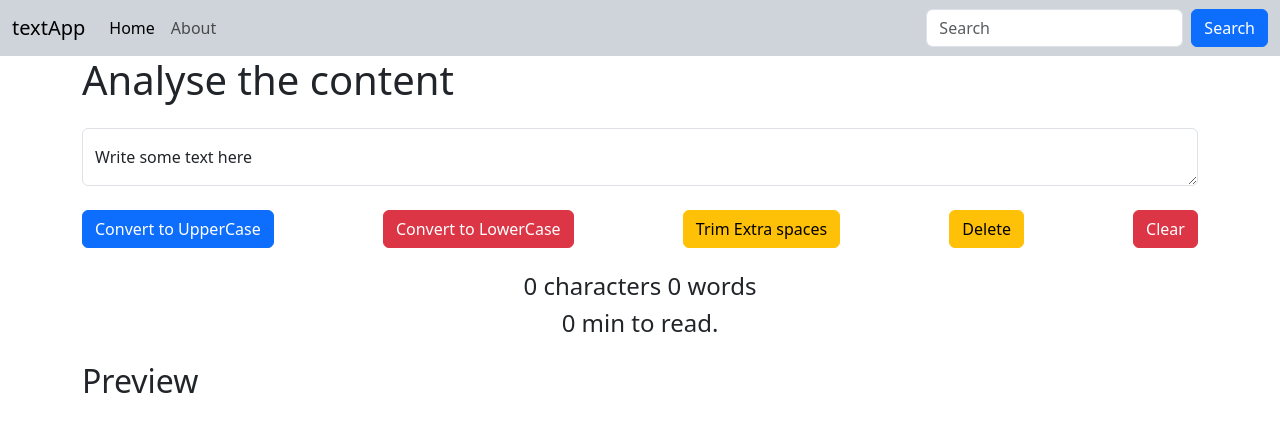
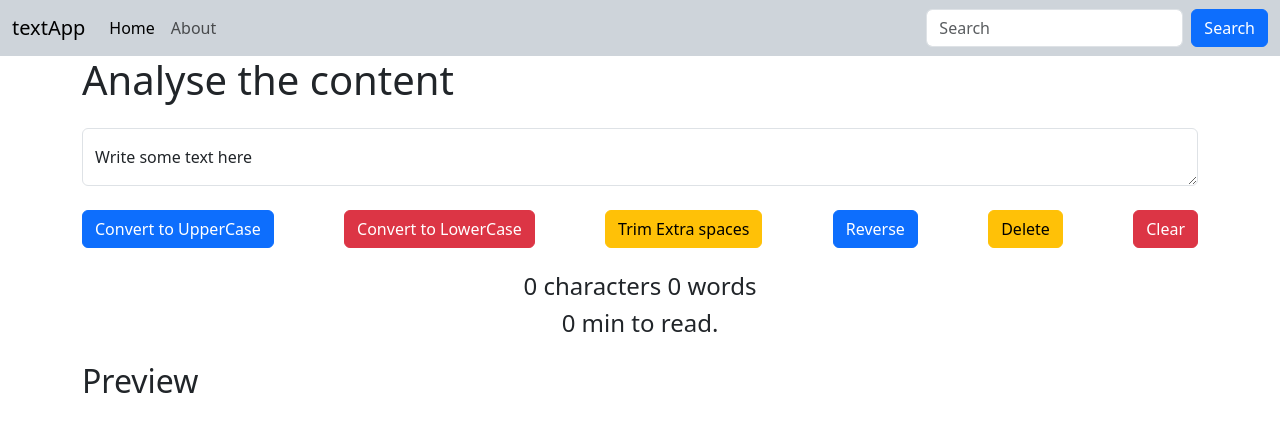
Before and after one commit to GURU-SAI-PRADEEP-Y/textApp, a React (Vite) app: page / in a window 1280 px wide. Shown: the top 432 px of the page. Built offline with nearby package versions, Linux system fonts and the light colour scheme.

Commit message:
I have modified textFrom

```diff
--- a/src/components/TextForm.jsx
+++ b/src/components/TextForm.jsx
@@ -11,6 +11,9 @@ export default function TextForm(props) {
     }
     const handleTrimSpace = () => {
         setText(text.trim());
+    }
+    const handleRevSpace = () => {
+        setText(text.split('').reverse().join(''));
     }
     const handleClearSpace = () => {
         setText('');
@@ -35,6 +38,7 @@ export default function TextForm(props) {
                     <button className="btn btn-primary" onClick={handleUpperCase}>Convert to UpperCase</button>
                     <button className="btn btn-danger" onClick={handleLowerCase}>Convert to LowerCase</button>
                     <button className="btn btn-warning" onClick={handleTrimSpace}>Trim Extra spaces</button>
+                    <button className="btn btn-primary" onClick={handleRevSpace}>Reverse</button>
                     <button className="btn btn-warning" onClick={handleDelSpace}>Delete</button>
                     <button className="btn btn-danger" onClick={handleClearSpace}>Clear</button>
                 </div>
```
